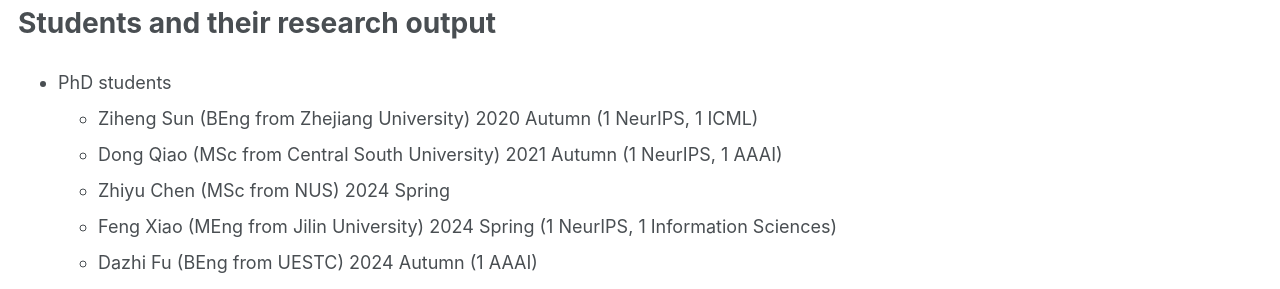
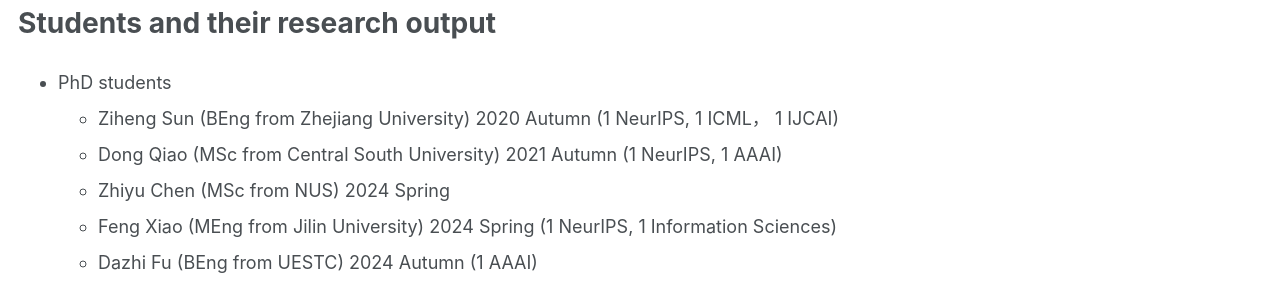
Before and after one commit to jicongfan/jicongfan.github.io, a Jekyll site: the page built from _pages/students.md, in a window 1280 px wide. Shown: the part 187-476 px from the top of the page. Built offline with Jekyll 4.4.1, drawn with Linux system fonts in a browser that asks for light colours.

Commit message:
Update students.md

```diff
--- a/_pages/students.md
+++ b/_pages/students.md
@@ -6,7 +6,7 @@ author_profile: true
 
 
 - PhD students
-	- Ziheng Sun (BEng from Zhejiang University) 2020 Autumn (1 NeurIPS, 1 ICML)
+	- Ziheng Sun (BEng from Zhejiang University) 2020 Autumn (1 NeurIPS, 1 ICML， 1 IJCAI)
 	- Dong Qiao (MSc from Central South University) 2021 Autumn (1 NeurIPS, 1 AAAI)
 	- Zhiyu Chen (MSc from NUS) 2024 Spring
 	- Feng Xiao (MEng from Jilin University) 2024 Spring (1 NeurIPS, 1 Information Sciences)
```
